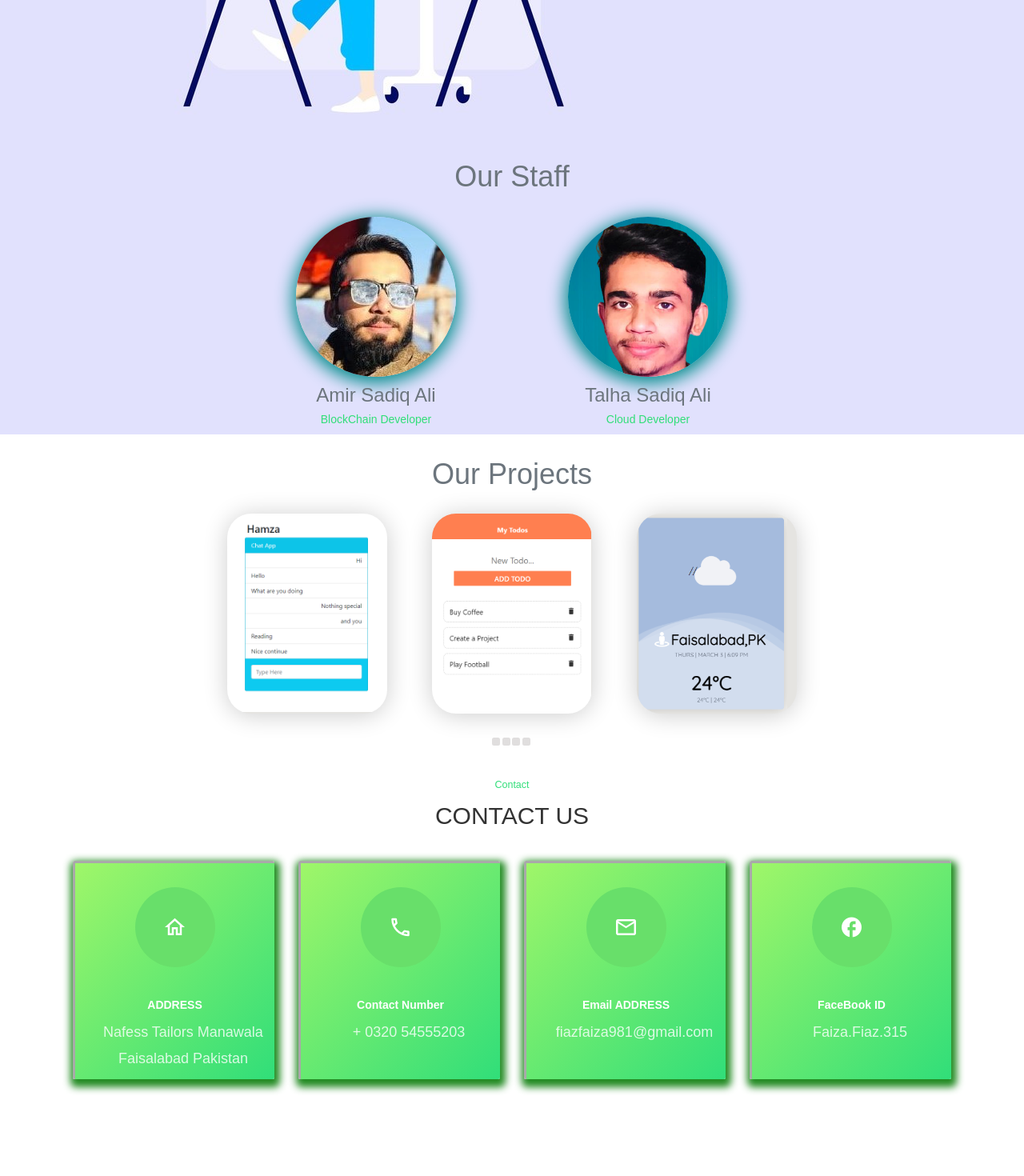
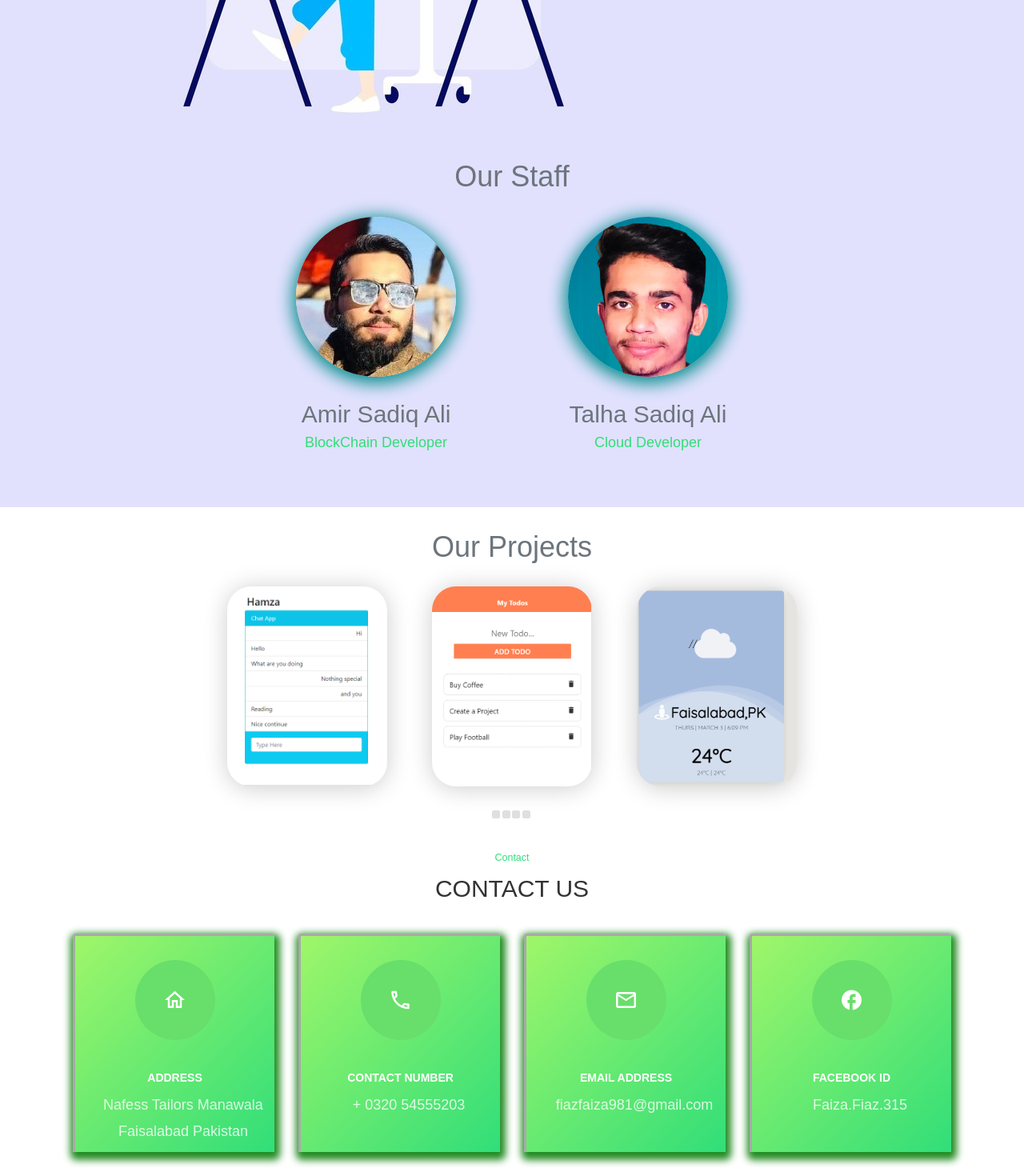
Before and after one commit to faiza203/Portfolio, a React (Create React App) app: page / in a window 1280 px wide. Shown: the part 1587-3057 px from the top of the page at 80% size. Before the commit the page ends 2966 px from the top, so only its background shows below. Built offline with nearby package versions, Linux system fonts and the light colour scheme; a web font is replaced by a local one.

Commit message:
Update Staff Style

```diff
--- a/src/components/Contact.js
+++ b/src/components/Contact.js
@@ -16,21 +16,21 @@ const Contact = () => {
         </div>
         <div id="contactSite" className="ms-4 me-4 rounded">
           <span className="material-icons-outlined contactIcon">phone</span>
-          <h5 className="fw-bold">Contact Number</h5>
+          <h5 className="fw-bold">CONTACT NUMBER</h5>
           <p id="contactData" className="mt-3 mb-3">
             + 0320 54555203
           </p>
         </div>
         <div id="contactSite" className="ms-4 me-4 rounded">
           <span className="material-icons-outlined contactIcon">email</span>
-          <h5 className="fw-bold">Email ADDRESS</h5>
+          <h5 className="fw-bold">EMAIL ADDRESS</h5>
           <p id="contactData" className="mt-3 mb-3">
             fiazfaiza981@gmail.com
           </p>
         </div>
         <div id="contactSite" className="ms-4 me-4 rounded">
           <span className="material-icons-outlined contactIcon">facebook</span>
-          <h5 className="fw-bold">FaceBook ID</h5>
+          <h5 className="fw-bold">FACEBOOK ID</h5>
           <p id="contactData" className="mt-3 mb-3">
             Faiza.Fiaz.315
           </p>
--- a/src/components/Staff.js
+++ b/src/components/Staff.js
@@ -3,18 +3,18 @@ import "./css/staff.css";
 
 const Staff = () => {
   return (
-    <div className="staff">
+    <div className="staff  pb-5">
       <h1 className="h1 text-muted mb-3  mt-5">Our Staff</h1>
-      <div className="staffDetail mt-5">
-        <div>
+      <div className="staffDetail mt-5 mb-5">
+        <div id="backgroundImgDivH">
           <div className="amirImage backgroundImgDiv"></div>
-          <h3 className="text-muted mt-3">Amir Sadiq Ali</h3>
-          <h5 className=" parrot">BlockChain Developer</h5>
+          <h2 className="text-muted mt-5">Amir Sadiq Ali</h2>
+          <h4 className=" parrot">BlockChain Developer</h4>
         </div>
-        <div>
+        <div id="backgroundImgDivH">
           <div className="talhaImage backgroundImgDiv"></div>
-          <h3 className="text-muted mt-3">Talha Sadiq Ali</h3>
-          <h5 className="parrot">Cloud Developer</h5>
+          <h2 className="text-muted mt-5">Talha Sadiq Ali</h2>
+          <h4 className="parrot ">Cloud Developer</h4>
         </div>
       </div>
     </div>
--- a/src/components/css/staff.css
+++ b/src/components/css/staff.css
@@ -1,8 +1,8 @@
-.staffDetail{
+.staffDetail {
   justify-content: center;
 }
 
-p{
+p {
   margin-bottom: 0;
 }
 
@@ -21,11 +21,12 @@ p{
   box-shadow: 0px 4px 21px 4px darkcyan;
 }
 
-.backgroundImgDiv:hover{
+#backgroundImgDivH:hover .backgroundImgDiv {
   box-shadow: 0px 4px 21px 4px;
 }
 
-.staffDetail{
+
+.staffDetail {
   display: flex;
   flex-direction: row;
 }
```
